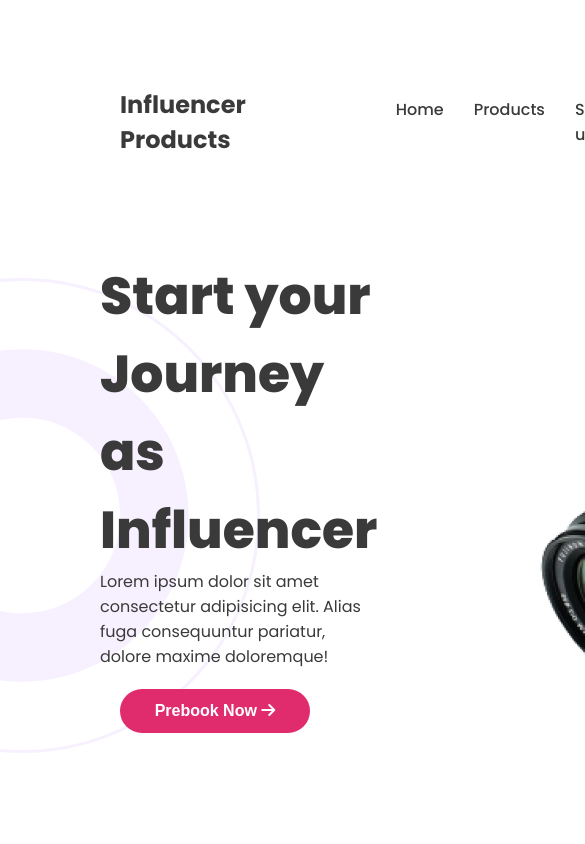
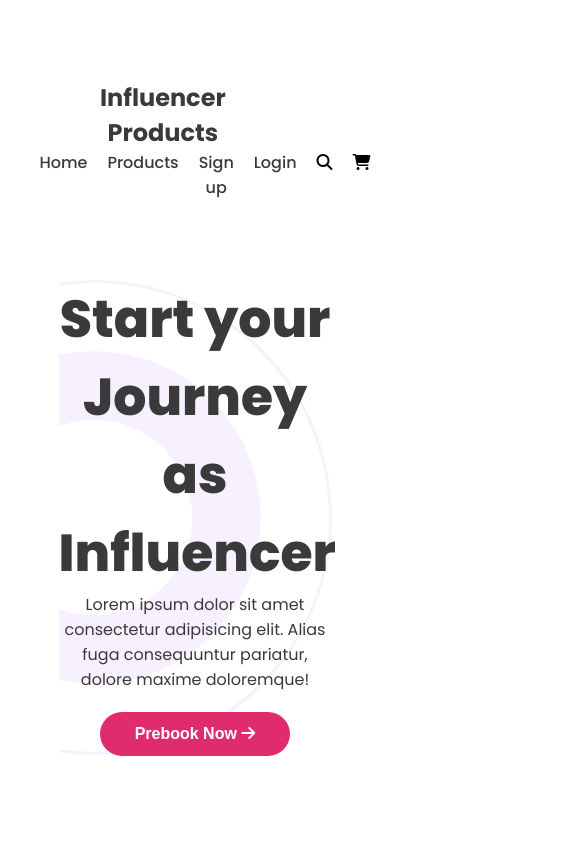
Before and after one commit to Afroza-Nipa13/influencer-git-repo, a plain HTML site: page index.html in a window 390 px wide. Shown: the top 844 px of the page, 585 px wide, since content can reach past the window. Drawn offline with Linux system fonts and the light colour scheme.

Commit message:
added responisve of first part. but not working

```diff
--- a/index.html
+++ b/index.html
@@ -12,7 +12,7 @@
 
 </head>
 <body class="poppins-medium">
-    <header class="nav-container bg-image">
+    <header class="nav-container ">
         <nav class="nav-bar display-flex">
             <h3 class="logo">Influencer Products</h3>
             <ul class="nav-link display-flex">
@@ -22,10 +22,16 @@
                 <li class="list-item"><a class="link" href="">Login</a></li>
                 <li class="list-item"><i class="fa-solid fa-magnifying-glass"></i></li>
                 <li class="list-item"><i class="fa-solid fa-cart-shopping"></i></li>
-               </ul>
+                <!-- <li class="nav-link2"><i class="fa-solid fa-bars"></i></li>
+                <li class="nav-link2"><i class="fa-solid fa-cart-shopping"></i></li> -->
+            </ul>
+
+
+
+
         </nav>
 <!-- Banner Section starts here.. -->
-        <section class="banner display-flex">
+        <section class="banner bg-image display-flex">
             <div class="banner-content">
                  <h2 class="banner-title">Start your Journey as
                     Influencer</h2>
@@ -136,7 +142,9 @@
                          available <br>
                         Buyers protection possible!</p>
                 </div>
-               <a class="see-more" href="">See more<i class="fa-solid fa-arrow-right"></i></a>
+            <div class="see-more-div">
+               <button class="see-more" href="">See more<i class="fa-solid fa-arrow-right"></i></button>
+            </div>
             </div>
 
       </section>
--- a/styles/style.css
+++ b/styles/style.css
@@ -19,7 +19,7 @@ main > section{
   .nav-bar{
     justify-content: space-between;
     align-items: center;
-    margin: 87px 120px;
+    margin: 80px 100px;
 
 
   }
@@ -28,9 +28,14 @@ main > section{
   }
    .list-item{
        text-decoration: none;
-       margin-left: 30px;
+       margin-left: 20px;
+
    }
+
+
+
   .nav-bar .link{
+
       text-decoration: none;
       color: rgba(58, 58, 58, 1);
       font-size: 1rem;
@@ -47,30 +52,35 @@ main > section{
   /* banner section  */
 
   .banner-content{
-      width: 560px;
-      margin-left: 100px;
+      width: 50%;
+
 
 
   }
  .banner{
-    width: 100%;
+   width: 100%;
    justify-content: space-between;
    align-items: center;
-   margin-top: 100px;
-   gap: 133px;
+   margin: 0 auto;
+   padding-bottom: 100px;
+   gap: 100px;
 
  }
   .bg-image{
     background-image: url(../images/Circle\ design.svg);
-    /* padding:30px; */
-   background-repeat: no-repeat;
-   background-position: bottom right;
-   margin-right: 130px;
-   position: relative;
+    width: 70%;
+    background-repeat: no-repeat;
+    background-position:top right;
+
+
+
+
+
   }
 
   .banner-img{
-     width: 440px;
+     width: 50%;
+
 
   }
 
@@ -158,12 +168,19 @@ main > section{
     box-shadow: 0 4px 9px 0 rgba(0, 0, 0, 0.25);
 
 }
+
+.see-more-div{
+
+  position: right bottom;
+}
 .see-more{
+    background-color: transparent;
+    border: none;
     font-size: 1rem;
     font-weight: 500;
     color:rgba(224, 44, 109, 1) ;
     text-decoration: none;
-    /* position: right bottom; */
+
 
 }
 /* Features style.. */
@@ -240,3 +257,48 @@ main > section{
     display: flex;
 
   }
+
+
+ @media screen and (max-width:576px) {
+          .nav-bar, .banner, .card-container, .logo{
+            flex-direction: column;
+          }
+
+          .logo{
+            grid-template-columns: repeat(4, 1fr);
+          }
+
+          .Features{
+            flex-direction: column-reverse;
+          }
+
+          .banner-content, .banner-img, .footer{
+            width:100%;
+
+
+          }
+          .nav-container{
+            text-align: center;
+          }
+
+          .card-container{
+            grid-template-columns: repeat(1, 1fr);
+          }
+
+
+
+     .footer{
+      max-width:100%;
+      align-items: center;
+     }
+
+
+
+
+
+
+
+
+
+
+ }
```
